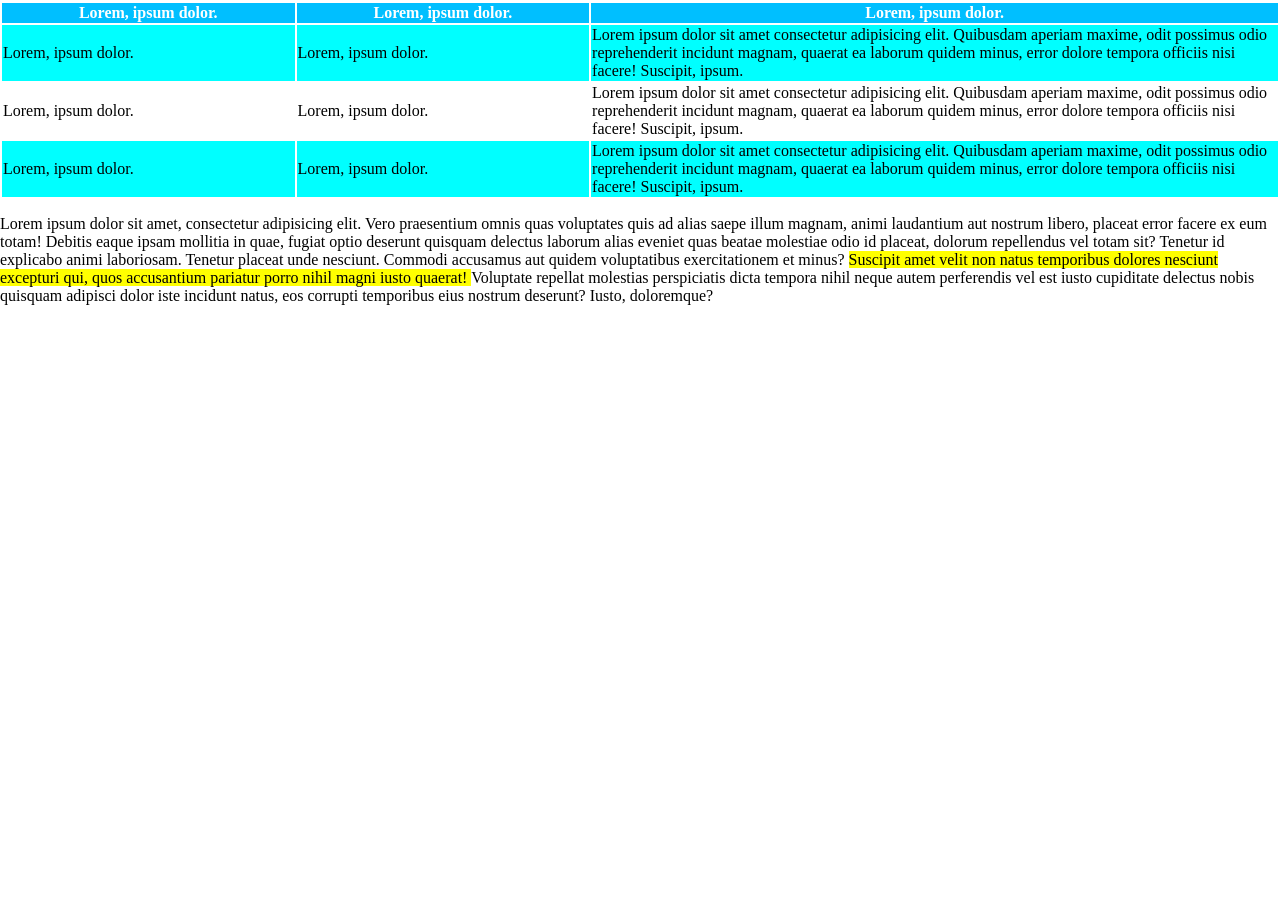
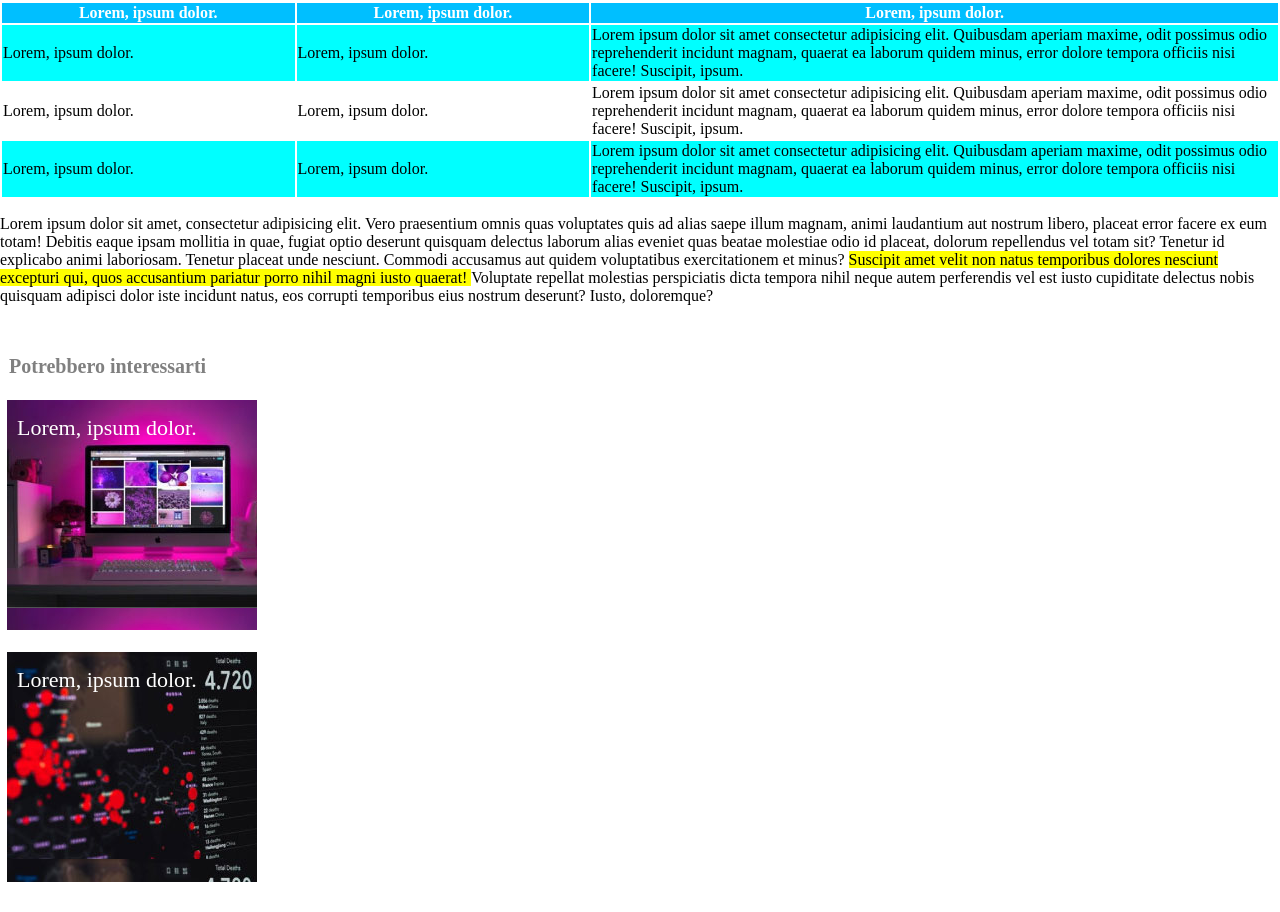
Before and after one commit to Paolo224/html-css-booleaner, a plain HTML site: page index.html in a window 1280 px wide. Shown: the part 759-1671 px from the top of the page. Before the commit the page ends 1080 px from the top, so only its background shows below. Drawn offline with Linux system fonts and the light colour scheme.

Commit message:
inserimento del footer

```diff
--- a/css/style.css
+++ b/css/style.css
@@ -39,3 +39,32 @@ th{
 .evidenziato{
     background-color: yellow;
 }
+.scritta-fotografie{
+    color: grey;
+    margin-top: 50px;
+    font-size: 20px;
+    margin-left: 9px;
+    font-weight: 700;
+}
+.foto1{
+    background-image: url(../img/monitor.jpg);
+    width: 250px;
+    height: 230px;
+    margin-left: 7px;
+    margin-bottom: 3px;
+    font: 22px arial serif;
+    color: white;
+}
+.foto2{
+    background-image: url(../img/graph.jpg);
+    width: 250px;
+    height: 230px;
+    margin-left: 7px;
+    margin-bottom: 30px;
+    font: 22px arial serif;
+    color: white;
+}
+.allineamento{
+    padding-top: 15px;
+    padding-left: 10px;
+}
--- a/index.html
+++ b/index.html
@@ -167,7 +167,15 @@
         </main>
 
         <footer>
-
+            <p class="scritta-fotografie">
+                Potrebbero interessarti
+            </p>
+            <div class="foto1">
+                <p class="allineamento">Lorem, ipsum dolor.</p>
+            </div>
+            <div class="foto2">
+                <p class="allineamento">Lorem, ipsum dolor.</p>
+            </div>
         </footer>
     </body>
 </html>
```
